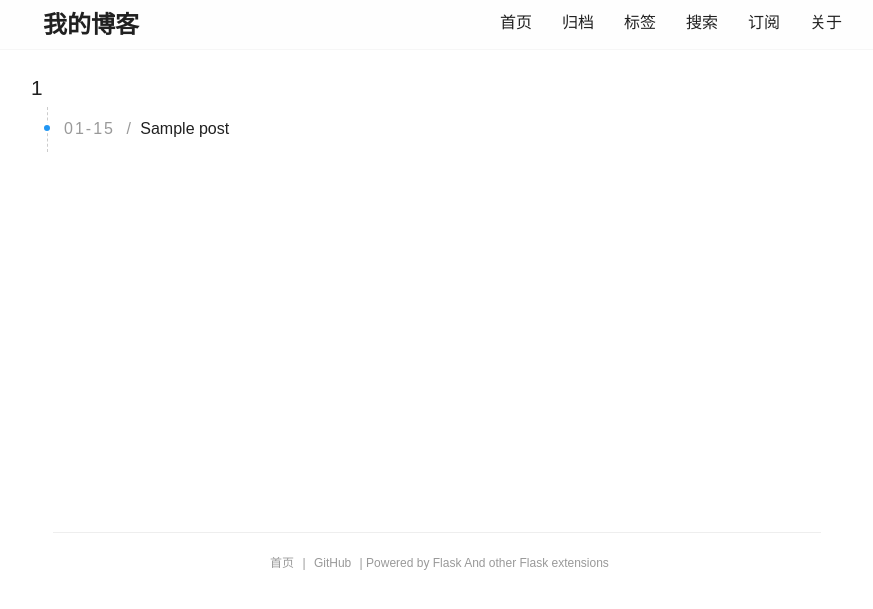
After one commit to Lovemma/Gatsby, a Flask app: page /archive/1 in a window 1280 px wide. The commit adds this page. Shown: the top 609 px of the page, without its empty margins (203-1076 px from the left). Run offline with Flask 2, Linux system fonts and the light colour scheme; tables that the repository leaves empty hold one stand-in row (values such as "Sample post"); data that the repository does not hold is empty; parts of the project's set-up code (start-up, migrations or seed data) failed here and were passed over.

Commit message:
完成archive页面

```diff
--- a/app/models/base.py
+++ b/app/models/base.py
@@ -3,6 +3,9 @@
 from datetime import datetime
 
 from app import db, context
+from .mc import cache, clear_mc
+
+MC_KEY_ITEM_BY_ID = '%s:%s'
 
 
 class BaseModel(db.Model):
@@ -18,11 +21,13 @@ class BaseModel(db.Model):
         instance = cls(**kwargs)
         db.session.add(instance)
         db.session.commit()
+        clear_mc(MC_KEY_ITEM_BY_ID % (instance.__class__.__name__, instance.id))
         return instance
 
     def save(self):
         db.session.add(self)
         db.session.commit()
+        clear_mc(MC_KEY_ITEM_BY_ID % (self.__class__.__name__, self.id))
 
     @property
     def url(self):
@@ -38,6 +43,7 @@ class BaseModel(db.Model):
     def delete(self):
         db.session.delete(self)
         db.session.commit()
+        clear_mc(MC_KEY_ITEM_BY_ID % (self.__class__.__name__, self.id))
 
     @property
     def redis(self):
@@ -56,3 +62,12 @@ class BaseModel(db.Model):
     def get_props_by_key(self, key):
         key = self.get_db_key(key)
         return self.redis.get(key) or b''
+
+    @classmethod
+    @cache(MC_KEY_ITEM_BY_ID % ('{cls.__name__}', '{id}'))
+    def cache(cls, id):
+        return cls.query.get(id)
+
+    @classmethod
+    def get_multi(cls, ids):
+        return [cls.cache(id) for id in ids]
--- a/app/models/blog.py
+++ b/app/models/blog.py
@@ -31,12 +31,17 @@ class MLStripper(HTMLParser):
 class Post(BaseModel):
     __tablename__ = 'posts'
 
+    STATUSES = (
+        STATUS_UNPUBLISHED,
+        STATUS_ONLINE
+    ) = [False, True]
+
     title = db.Column(db.String(length=100), unique=True)
     author_id = db.Column(db.Integer)
     slug = db.Column(db.String(length=100))
     summary = db.Column(db.String(length=255))
     can_comment = db.Column(db.Boolean, default=True)
-    published = db.Column(db.Boolean, default=False)
+    published = db.Column(db.Boolean, default=STATUSES)
 
     @classmethod
     def create(cls, **kwargs):
--- a/app/static/css/main.css
+++ b/app/static/css/main.css
@@ -1218,3 +1218,7 @@ code {
 #content-outer {
     min-height: 500px;
 }
+
+footer .href-item:hover {
+    color: #2196F3;
+}
--- /dev/null
+++ b/app/templates/archives.html
@@ -0,0 +1,36 @@
+{% extends 'base.html' %}
+
+{% block content %}
+    <section class="post page archives">
+    {% for year, posts in archives %}
+        <h3 class="archive-year-wrap">
+            <a href="{{ url_for('blog.archive', year=year) }}"
+               class="archive-year">
+                {{ year }}
+            </a>
+        </h3>
+
+        <div class="archives">
+            {% for post in posts %}
+                <div class="archive">
+                    <a class="post-go" href="{{ post.url }}">
+                        <div>
+          <span class="date">
+            {{ post.created_at.strftime('%m-%d') }}
+          </span>
+                            <span class="slash">/</span>
+                            {{ post.title }}
+                        </div>
+                    </a>
+                </div>
+            {% endfor %}
+
+        </div>
+    {% endfor %}
+
+
+{% endblock %}
+
+{% block pagination %}
+
+{% endblock %}
--- a/app/templates/base.html
+++ b/app/templates/base.html
@@ -25,18 +25,15 @@
         </a>
 
         <ul class="pure-menu-list clearfix">
-            <li class="pure-menu-item"><a href="/" class="pure-menu-link">首页</a>
-            </li>
-            <li class="pure-menu-item"><a href="/archives"
-                                          class="pure-menu-link">归档</a></li>
-            <li class="pure-menu-item"><a href="/tags"
-                                          class="pure-menu-link">标签</a></li>
-            <li class="pure-menu-item"><a href="/search" class="pure-menu-link">搜索</a>
-            </li>
+            {% for endpoint, name in (('index', '首页'), ('archives', '归档'), ('tags', '标签'), ('search', '搜索'), ('atom', '订阅')) %}
+                {% set url = url_for('blog.{}'.format(endpoint)) %}
+                <li class="pure-menu-item {{ 'actived' if request.path == url else '' }}">
+                    <a href="{{ url }}" class="pure-menu-link">{{ name }}</a>
+                </li>
+            {% endfor %}
+
             <li class="pure-menu-item"><a href="/page/aboutme"
                                           class="pure-menu-link">关于</a></li>
-            <li class="pure-menu-item"><a href="/atom.xml"
-                                          class="pure-menu-link">订阅</a></li>
         </ul>
     </nav>
 </div>
@@ -57,7 +54,8 @@
         <a class="bottom-item" href="https://github.com/Lovemma/Gatsby"
            target="_blank">GitHub</a> |
         Powered by
-        <a class="href-item" href="https://github.com/pallets/flask" target="_blank">Flask</a>
+        <a class="href-item" href="https://github.com/pallets/flask"
+           target="_blank">Flask</a>
         And other Flask extensions
     </div>
 </footer>
--- a/app/templates/post.html
+++ b/app/templates/post.html
@@ -20,7 +20,7 @@
               {% for tag in post.tags %}
                   <li class="article-tag-list-item">
               <a class="article-tag-list-link"
-                 href="{{ post.url }}">{{ tag.name }}</a>
+                 href="{{ tag.url }}">{{ tag.name }}</a>
             </li>
               {% endfor %}
 
--- a/app/views/blog.py
+++ b/app/views/blog.py
@@ -1,6 +1,9 @@
 # -*- coding: utf-8 -*-
 
+from itertools import groupby
+
 from flask import Blueprint, render_template
+from sqlalchemy import or_
 
 from app.models import Post
 
@@ -18,3 +21,45 @@ def index():
 def post(post_id):
     post = Post.query.get(post_id).first_or_404()
     return render_template('index.html', post=post)
+
+
+@bp.route('/archives')
+def archives():
+    rv = {
+        year: list(items) for year, items in groupby(
+        Post.query.filter_by(published=Post.STATUS_ONLINE).order_by(
+            Post.id.desc()).all(),
+        lambda item: item.created_at.year)
+    }
+    archives = sorted(rv.items(), key=lambda x: x[0],
+                      reverse=True)
+    return render_template('archives.html', archives=archives)
+
+
+@bp.route('/archive/<year>')
+def archive(year):
+    posts = Post.query.filter(Post.published == Post.STATUS_ONLINE,
+                              Post.created_at >= f'{year}-01-01').order_by(
+        Post.id.desc()).all()
+    archives = [(year, posts)]
+    return render_template('archives.html', archives=archives)
+
+
+@bp.route('/tags')
+def tags():
+    return render_template('tags.html')
+
+
+@bp.route('/tag/<tag_id>')
+def tag(tag_id):
+    return render_template('tag.html')
+
+
+@bp.route('/search')
+def search():
+    return render_template('index.html')
+
+
+@bp.route('/atom.xml')
+def atom():
+    return render_template('index.html')
--- a/package.json
+++ b/package.json
@@ -27,7 +27,8 @@
     "codemirror": "^5.42.0",
     "file-loader": "^2.0.0",
     "marked": "^0.5.2",
-    "select2": "^4.0.5"
+    "select2": "^4.0.5",
+    "codemirror-spell-checker": "^1.1.2"
   },
   "dependencies": {
     "uikit": "^3.0.3",
```
Also changed, not shown: app/templates/tag.html (added, +23 -0 lines), app/templates/tags.html (added, +21 -0 lines).
